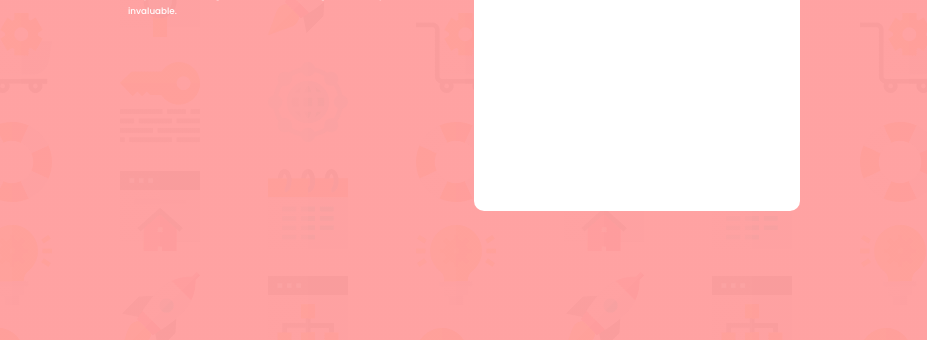
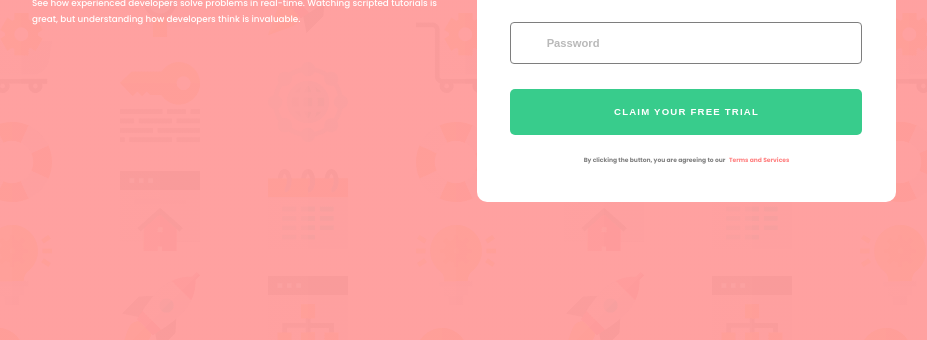
Before and after one commit to shahzeb3939/intro-component-with-sign-up-form, a plain HTML site: page index.html in a window 1280 px wide. Shown: the part 460-800 px from the top of the page, without its empty margins (176-1103 px from the left). Drawn offline with Linux system fonts and the light colour scheme.

Commit message:
Added form.

```diff
--- a/index.css
+++ b/index.css
@@ -4,7 +4,7 @@ body {
     height: 100vh;
     /* background-color: #FF7978;
     background: url(./images/bg-intro-desktop.png); */
-    background: linear-gradient(hsl(0, 100%, 74%, .7) , hsl(0, 100%, 74%, .7) ), url(./images/bg-intro-desktop.png);
+    background: linear-gradient(rgba(255, 121, 120, .7) , rgba(255, 121, 120, .7)), url(./images/bg-intro-desktop.png);
     display: grid;
     grid-template-columns: 1fr 6fr 1fr;
     grid-template-rows: 1fr 6fr 1fr;
@@ -21,7 +21,7 @@ body {
     display: grid;
     grid-template-columns: 1fr 1fr;
     grid-template-rows: 1fr 5fr;
-    padding: 3% 15%;
+    padding: 4% 5%;
     gap: 3%;
     min-width: 600px;
     /* margin-inline: 10% */
@@ -100,6 +100,68 @@ body {
     border-radius: 10px;
     grid-row-start: 2;
     grid-column-start: 2;
+    font-family: 'Poppins', sans-serif;
+    display: flex;
+    /* position: relative; */
+}
+
+.form-container {
+    flex: 1;
+    padding: 8%;
+    display: flex;
+    flex-direction: column;
+    flex-wrap: nowrap;
+    justify-content: space-between;
+    position: relative;
+    top: 2%;
+}
+
+.form input {
+    padding: 4% 10%;
+    border-radius: 4px;
+    border: 1px solid black;
+    opacity: .5;
+    font-weight: 600;
+    font-size: .7rem;
+}
+
+.submit-button {
+    background-color: hsl(154, 59%, 51%);
+    color: white;
+    border-style: none;
+    padding: 5%;
+    text-transform: uppercase;
+    font-size: 60%;
+    font-weight: 600;
+    letter-spacing: .0125rem;
+    border-radius: 5px;
+    letter-spacing: .075rem;
+}
+
+.submit-button:hover {
+    background-color: hsl(154, 60%, 42%);
+}
+
+.submit-button:active {
+    background-color: hsl(154, 59%, 51%);
+}
+
+.form-caution {
+    font-size: 25%;
+    font-weight: 700;
+    display: inline-flex;
+    gap: 1%;
+    justify-content: center;
+    align-items: baseline;
+    font-weight: 700;
+    opacity: .5;
+    position: relative;
+    top: -2%
+}
+
+#tems-and-services {
+    color: red;
+    text-decoration: none;
 }
 
 .attribution {
--- a/index.html
+++ b/index.html
@@ -29,7 +29,20 @@
         <span>then $20/mo. thereafter</span>
       </button>
     </div>
-    <div class="form"></div>
+    <div class="form">
+      <div class="form-container">
+        <input type="text" class="from-input" placeholder="First Name">
+        <input type="text" class="from-input" placeholder="Last Name">
+        <input type="text" class="from-input" placeholder="Email Address">
+        <input type="text" class="from-input" placeholder="Password">
+        <button class="submit-button">Claim your free trial</button>
+        <div class="form-caution">
+          <p>By clicking the button, you are agreeing to our</p>
+          <a id="tems-and-services" href="">Terms and Services</a>
+          <!-- <p id="tems-and-services">Terms and Services</p> -->
+        </div>
+      </div>
+    </div>
 
   </div>
 
```
